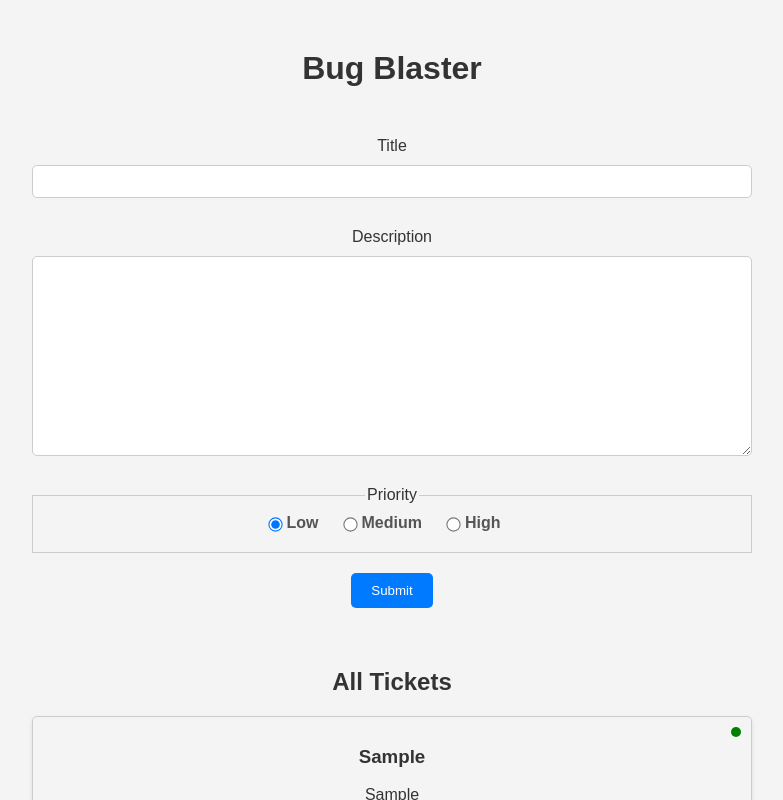
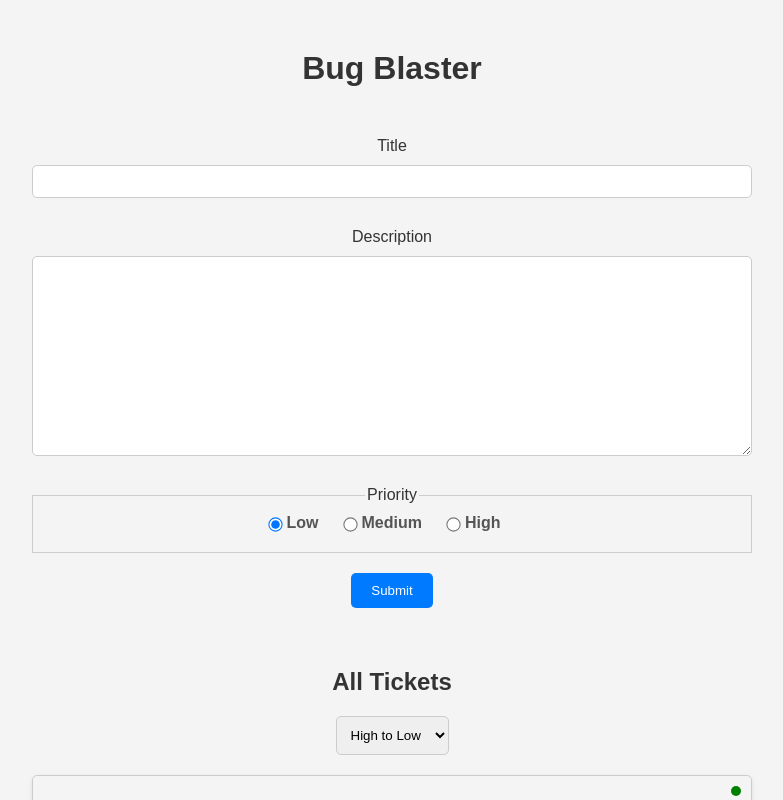
Before and after one commit to Webster523/bug-blaster, a React (Create React App) app: page / in a window 1280 px wide. Both pictures are taken after typing "Sample", "Sample" into the empty fields and a click on the button "Submit". Shown: the top 800 px of the page, without its empty margins (248-1031 px from the left). Built offline with nearby package versions, Linux system fonts and the light colour scheme.

Commit message:
sorting tickets by priority

```diff
--- a/src/App.js
+++ b/src/App.js
@@ -4,14 +4,18 @@ import TicketForm from "./components/TicketForm";
 import ticketReducer from "./reducers/ticketReducer";
 import {useReducer} from "react";
 import TicketList from "./components/TicketList";
+import {sortTickets} from "./utilities/sortingUtilities";
 
 function App() {
     const initialState = {
         tickets: [],
-        editingTicket: null
+        editingTicket: null,
+        sortPreference: "High to Low",
     }
 
     const [state, dispatch] = useReducer(ticketReducer, initialState);
+
+    const sortedTickets = sortTickets(state.tickets, state.sortPreference);
 
     return (
         <div className="App">
@@ -22,7 +26,13 @@ function App() {
                 {state.tickets.length > 0 &&
                     <div className="results">
                         <h2>All Tickets</h2>
-                        <TicketList tickets={state.tickets} dispatch={dispatch}/>
+
+                        <select value={state.sortPreference} onChange={e => dispatch({type: "SET_SORTING", payload: e.target.value})}>
+                            <option value="High to Low">High to Low</option>
+                            <option value="Low to High">Low to High</option>
+                        </select>
+
+                        <TicketList tickets={sortedTickets} dispatch={dispatch}/>
                     </div>
                 }
             </div>
--- a/src/reducers/ticketReducer.js
+++ b/src/reducers/ticketReducer.js
@@ -36,6 +36,11 @@ const ticketReducer = (state, action) => {
                 ...state,
                 editingTicket: null
             }
+        case "SET_SORTING":
+            return {
+                ...state,
+                sortPreference: action.payload
+            }
         default:
             return state;
     }
--- /dev/null
+++ b/src/utilities/sortingUtilities.js
@@ -0,0 +1,12 @@
+export const sortTickets = (tickets, preference) => {
+    switch (preference) {
+        case "High to Low":
+            return [...tickets].sort((a, b) => b.priority.localeCompare(a.priority))
+
+        case "Low to High":
+            return [...tickets].sort((a, b) => a.priority.localeCompare(b.priority))
+
+        default:
+            return tickets
+    }
+}
```
